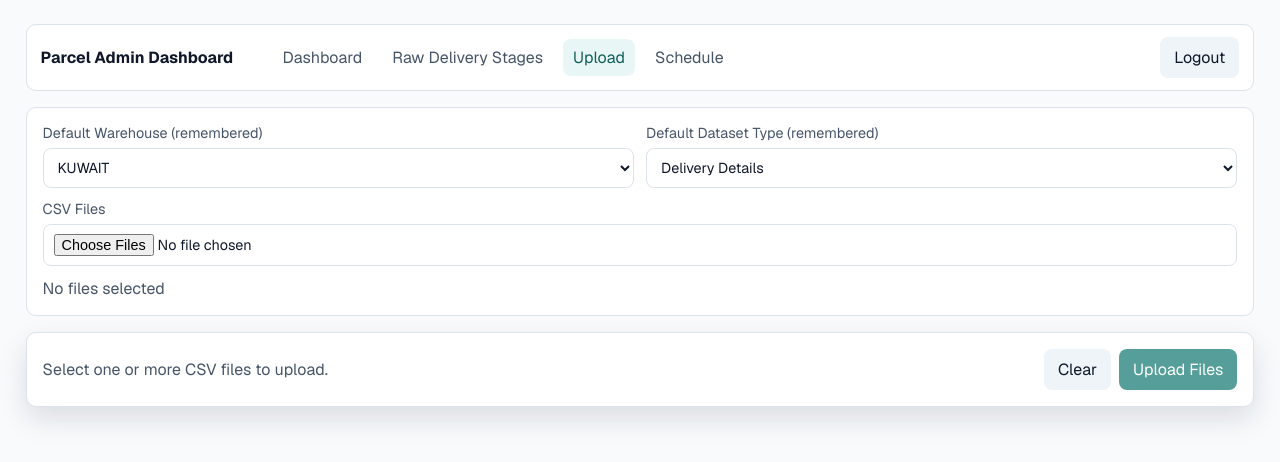
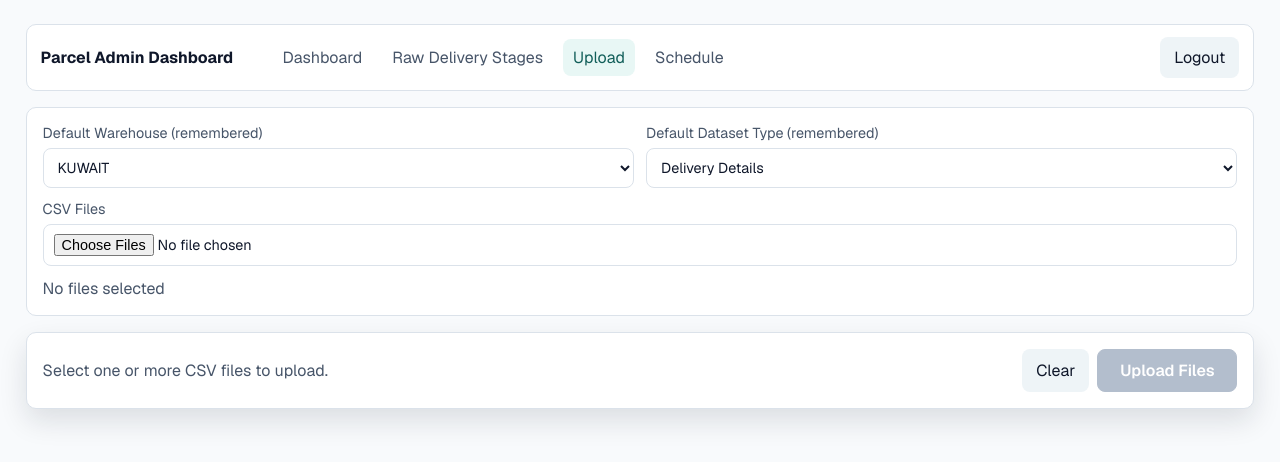
Before and after one commit to AhmedEssamEsmail/Parcel-Admin-Dashboard, a Next.js app: page /upload in a window 1280 px wide. Shown: the top 462 px of the page. Built offline with nearby package versions, Linux system fonts and the light colour scheme.

Commit message:
Fix invisible upload button with explicit submit styling

```diff
--- a/app/globals.css
+++ b/app/globals.css
@@ -200,6 +200,26 @@ button {
   box-shadow: 0 12px 28px rgba(15, 23, 42, 0.12);
 }
 
+.upload-submit-btn {
+  background-color: var(--primary) !important;
+  color: #ffffff !important;
+  border: 1px solid var(--primary-strong) !important;
+  min-width: 140px;
+  font-weight: 600;
+  position: relative;
+  z-index: 1;
+}
+
+.upload-submit-btn:hover {
+  background-color: var(--primary-strong) !important;
+}
+
+.upload-submit-btn:disabled {
+  background-color: #94a3b8 !important;
+  border-color: #94a3b8 !important;
+  color: #ffffff !important;
+}
+
 .table-card td select {
   min-width: 170px;
 }
--- a/app/upload/page.tsx
+++ b/app/upload/page.tsx
@@ -435,7 +435,12 @@ export default function UploadPage() {
           >
             Clear
           </button>
-          <button className="btn" type="button" onClick={() => void upload()} disabled={!canSubmit}>
+          <button
+            className="btn upload-submit-btn"
+            type="button"
+            onClick={() => void upload()}
+            disabled={!canSubmit}
+          >
             {loading ? "Uploading..." : "Upload Files"}
           </button>
         </div>
```
